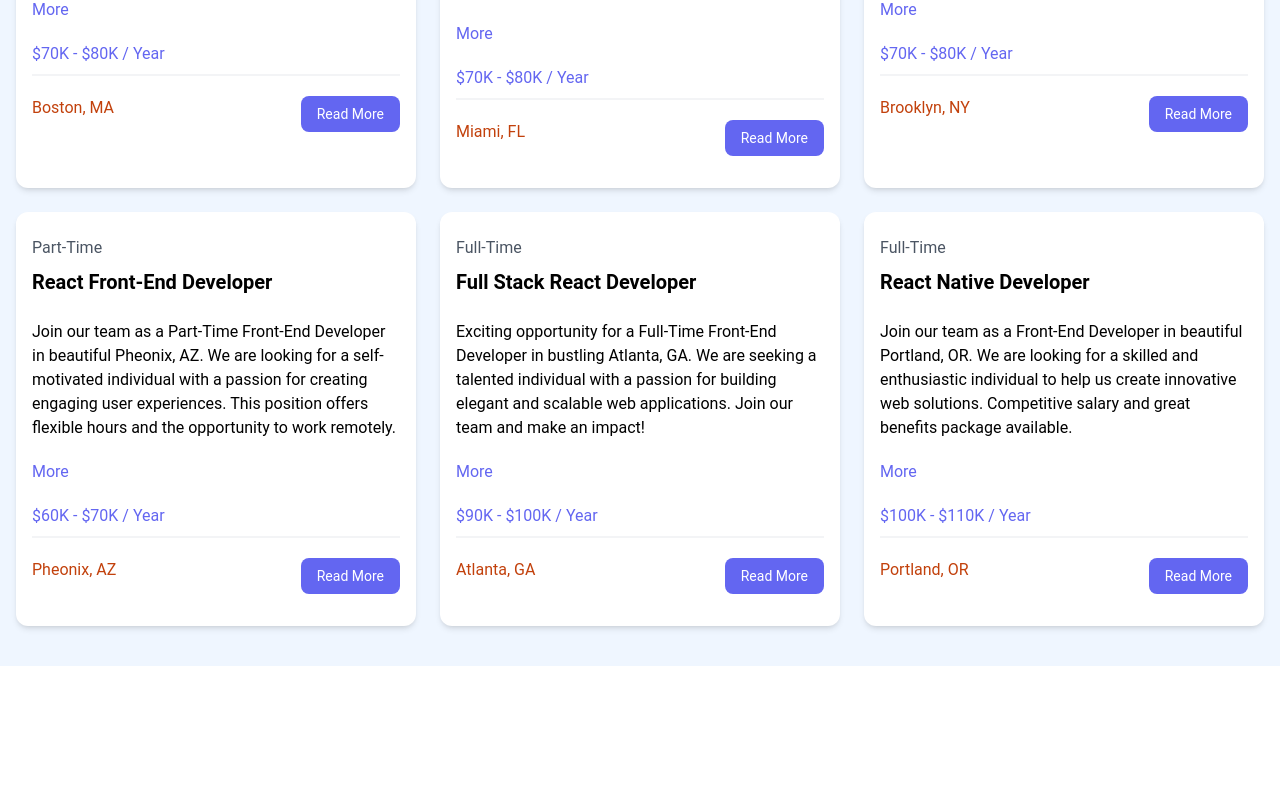
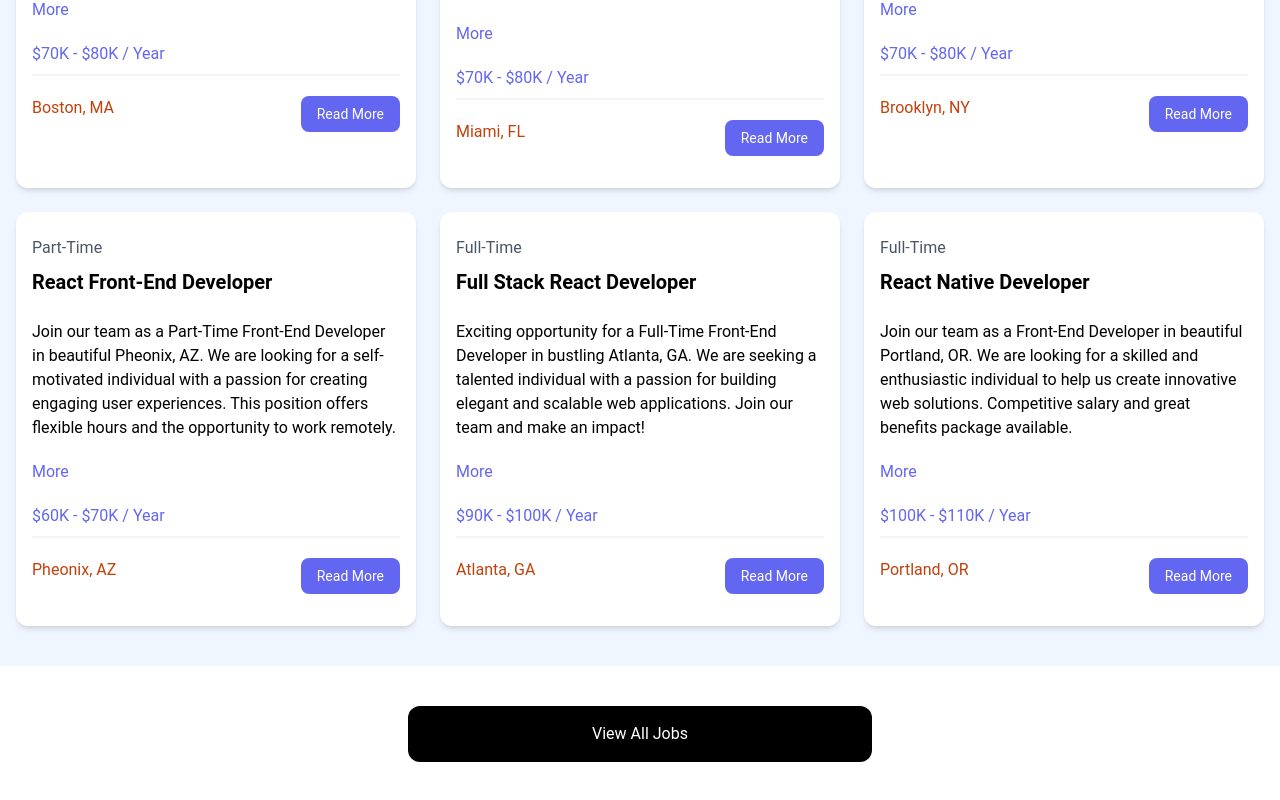
Before and after one commit to ThusTech/Job-Search, a React (Vite) app: page / in a window 1280 px wide. Shown: the part 959-1759 px from the top of the page. Before the commit the page ends 1625 px from the top, so only its background shows below. Built offline with nearby package versions, Linux system fonts and the light colour scheme.

Commit message:
Added ViewAllJobs Component

```diff
--- a/src/App.jsx
+++ b/src/App.jsx
@@ -1,16 +1,31 @@
-import NavBar from './components/NavBar'
-import Header from './components/Header'
-import Jobs from './components/Jobs'
-import Explorer from './components/Explorer'
+// import NavBar from './components/NavBar'
+// import Header from './components/Header'
+// import Jobs from './components/Jobs'
+// import Explorer from './components/Explorer'
+import HomePage from './pages/HomePage'
+import JobsPage from './pages/JobsPage'
+import AddJobsPage from './pages/AddJobsPage'
+import NotFoundPage from './pages/NotFoundPage'
+import MainLayout from './layouts/MainLayout'
+
+import {
+  Route,
+  createBrowserRouter,
+  createRoutesFromElements,
+  RouterProvider} from "react-router-dom"
 
 
+const router = createBrowserRouter(
+  createRoutesFromElements(
+    <Route path='/' element={<MainLayout/>}>
+      <Route index element={<HomePage/>}/>
+      <Route path='/jobs' element={<JobsPage/>}/>
+      <Route path='/add-jobs' element={<AddJobsPage/>}/>
+      <Route path="*" element={<NotFoundPage/>}/>
+    </Route>
+  )
+)
+
 export default function App(){
-  return (
-    <>
-      <NavBar />
-      <Header />
-      <Explorer />
-      <Jobs />
-    </>
-  )
+  return <RouterProvider router={router}/>
 }
--- /dev/null
+++ b/src/components/ViewAllJobs.jsx
@@ -0,0 +1,13 @@
+
+
+export default function ViewAllJobs(){
+    return (
+        <section className='m-auto max-w-lg my-10 px-6'>
+            <a href="*"
+            className='block bg-black text-white text-center py-4 px-6 rounded-xl hover:bg-gray-700'
+            >
+                View All Jobs
+            </a>
+        </section>
+    )
+}
--- /dev/null
+++ b/src/layouts/MainLayout.jsx
@@ -0,0 +1,12 @@
+import {Outlet} from 'react-router-dom'
+import NavBar from '../components/NavBar'
+
+
+export default function MainLayout(){
+    return (
+        <>
+            <NavBar/>
+            <Outlet/>
+        </>
+    )
+}
--- /dev/null
+++ b/src/pages/AddJobsPage.jsx
@@ -0,0 +1,7 @@
+
+
+export default function AddJobsPage(){
+    return (
+        <h1>Add Jobs Page</h1>
+    )
+}
--- /dev/null
+++ b/src/pages/HomePage.jsx
@@ -0,0 +1,15 @@
+import Header from '../components/Header'
+import Explorer from '../components/Explorer'
+import Jobs from '../components/Jobs'
+import ViewAllJobs from '../components/ViewAllJobs'
+
+export default function HomePage(){
+    return (
+        <>
+            <Header/>
+            <Explorer/>
+            <Jobs/>
+            <ViewAllJobs/>
+        </>
+    )
+}
--- /dev/null
+++ b/src/pages/JobsPage.jsx
@@ -0,0 +1,7 @@
+
+
+export default function JobsPage(){
+    return (
+        <h1>Jobs Page</h1>
+    )
+}
--- /dev/null
+++ b/src/pages/NotFoundPage.jsx
@@ -0,0 +1,7 @@
+
+
+export default function NotFoundPage(){
+    return (
+        <h1>Not Found Page</h1>
+    )
+}
```
